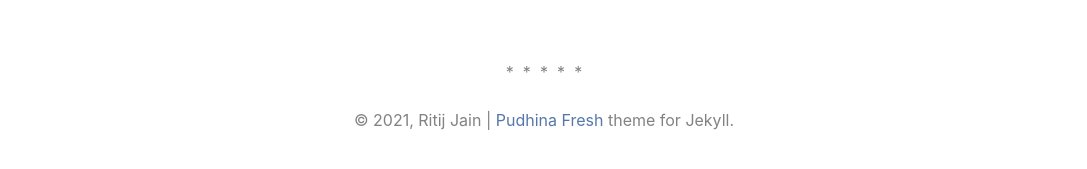
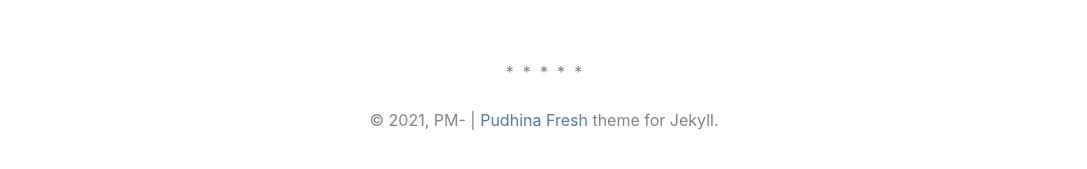
Before and after one commit to RedShadow-play/pm-profiru-82335, a Jekyll site: the page built from index.md, in a window 1280 px wide. Shown: the part 638-807 px from the top of the page, without its empty margins (96-1183 px from the left). Built offline with Jekyll 4.4.1, drawn with Linux system fonts in a browser that asks for light colours; nearby versions of some CDN libraries; a style sheet for code colours, icons or effects is not loaded.

Commit message:
about.html: changed

```diff
--- a/_includes/page/about.html
+++ b/_includes/page/about.html
@@ -2,6 +2,6 @@
 <div class="about__devider">*****</div>
 <div class="about__text">
 <br>
-&#169 2021, Ritij Jain | <a href="https://github.com/ritijjain/pudhina-fresh">Pudhina Fresh</a> theme for Jekyll.
+&#169 2021, PM- | <a href="https://github.com/ritijjain/pudhina-fresh">Pudhina Fresh</a> theme for Jekyll.
 </div>
 </div>
```
